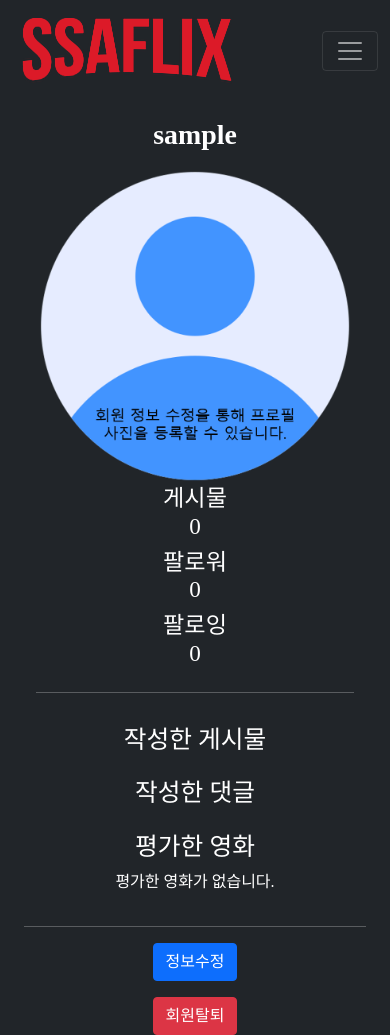
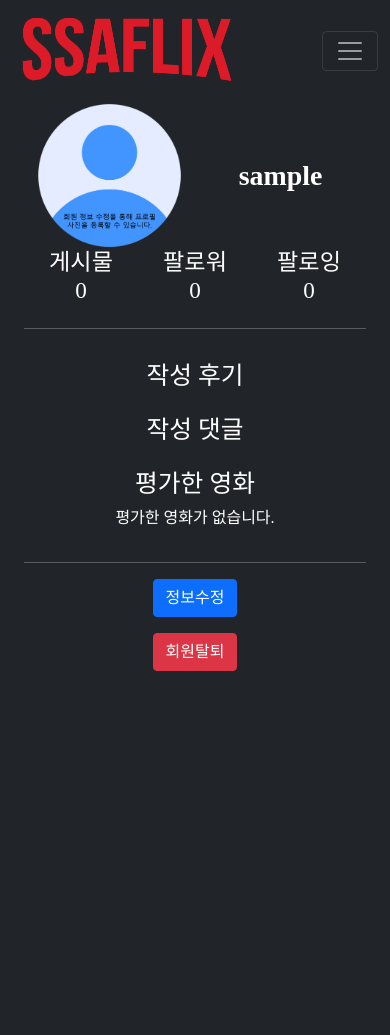
Before and after one commit to dannyp0930/ssaflix, a Django app: a page that uses templates/base.html in a window 390 px wide. After the commit the page ends 671 px from the top, so only its background shows below. Run offline with Django 3.2, Linux system fonts and the light colour scheme; the visitor is signed in with stand-in values (Sample User, id 1); data comes from the database, SQL or seed files in the repository; data that the repository does not hold is empty; some libraries are stand-ins or nearby versions.

Commit message:
Responsive

```diff
--- a/accounts/templates/accounts/change_password.html
+++ b/accounts/templates/accounts/change_password.html
@@ -1,5 +1,6 @@
 {% extends 'base.html' %}
 {% load bootstrap4 %}
+
 {% block content %}
   <h1 class="mt-3" style="text-align: center;">비밀번호 변경</h1>
   <form class="text-white" action="{% url 'accounts:change_password' %}" method="POST">
--- a/accounts/templates/accounts/profile.html
+++ b/accounts/templates/accounts/profile.html
@@ -1,24 +1,37 @@
 {% extends 'base.html' %}
 {% load static %}
 {% load bootstrap4 %}
+
 {% block content %}
-
-<div class="container justify-content-center" style="text-align: center">
-  <h1 class="mt-3 mb-3 fw-bold text-white">{{ person.username }}</h1>
-  <div class="container">
-    <div class="row">
-      <div class="col-md-3">
+  <div class="container justify-content-center text-white" style="text-align: center">
+    <header class="container">
+      <div class="row align-items-center">
+        <div class="col-6 col-md-3">
           {% if person.photo %}
-          <img style="border-radius: 50%" class="w-100 h-100" src="{{ person.photo.url }}" alt="profile img">
+            <img style="border-radius: 50%" class="img-fluid" src="{{ person.photo.url }}" alt="profile img">
           {% else %}
             <img class="w-100 h-100" src="{% static 'images/default_user.png' %}" alt="googleimg">
           {% endif %}
-        {% comment %} <img style="width: 70px; height: 70px;" src="{% static 'images/user.png' %}" alt="googleimg"> {% endcomment %}
         </div>
-      <div class="col-md-3 text-white">
+        <div class="col-6 col-md-3 fs-1 fw-bold">
+          {{ person.username }}
+          {% if request.user != person %}
+            <span>
+              <form id="follow-form">
+                {% csrf_token %}
+                {% if request.user in followers %}
+                  <button id="followBtn" class="btn btn-secondary btn-block"><i id="followIcon" class="fas fa-users-slash"></i></button>
+                {% else %}
+                  <button id="followBtn" class="btn btn-primary btn-block"><i id="followIcon" class="fas fa-user-friends"></i></button>
+                {% endif %}
+              </form>
+            </span>
+          {% endif %}
+        </div>
+        <div class="col-4 col-md-2">
           <h3>게시물 <br> {{ person.review_set.all|length}}</h3>
         </div>
-      <div class="col-md-3 text-white">
+        <div class="col-4 col-md-2">
           {% with followings=person.followings.all followers=person.followers.all %}
           <div id="is-same" data-person-id="{{ person.pk }}" data-user-id="{{ user.pk }}">
             <h3 class="m-0">팔로워 </h3>
@@ -28,61 +41,60 @@
           </div>
           {% endwith %}
         </div>
-      <div class="col-md-3 text-white">
+        <div class="col-4 col-md-2">
           {% with followings=person.followings.all followers=person.followers.all %}
           <div id="is-same" data-person-id="{{ person.pk }}" data-user-id="{{ user.pk }}">
           <div id="follow-cnt" style="font-size: 1.5rem">
               <h3>팔로잉 <br> {{ followings|length }} </h3>
             </div>
           </div>
-  <div>
-    {% if request.user != person %}
-      <div>
-        <form id="follow-form">
-            {% csrf_token %}
-            {% if request.user in followers %}
-              <button id="followBtn" class="btn btn-secondary btn-block"><i id="followIcon" class="fas fa-users-slash"></i></button>
-            {% else %}
-              <button id="followBtn" class="btn btn-primary btn-block"><i id="followIcon" class="fas fa-user-friends"></i></button>
-            {% endif %}
-        </form>
-      </div>
-      {% endif %}
-  </div>
           {% endwith %}
         </div>
       </div>
-    <hr style="color: white">
-  </div>
-  {% comment %} 팔로우 부분 {% endcomment %}
-
-  <div class="container text-white">
+    </header>
+    <hr>
+    <section class="container">
       <div class="row">
-      <div class="col-md-4">
-        <h2 class="mt-3 ">작성한 게시물</h2>
+        <div class="col-12 col-md-4">
+          <h2 class="mt-3 ">작성 후기</h2>
           {% for review in person.review_set.all %}
           <div>
-          <a class="text-decoration-none link-light fw-bold" href="{% url 'community:detail' review.pk %}">{{ review.title }}</a>
+            <a
+              href="{% url 'community:detail' review.pk %}"
+              class="text-decoration-none link-light fw-bold"
+            >
+            {{ review.title }}
+            </a>
             <i class="fas fa-heart" style="color:red"></i>
             {{ review.like_users.all | length}}
           </div>
           {% endfor %}
         </div>
-      <div class="col-md-4">
-        <h2 class="mt-3">작성한 댓글</h2>
+        <div class="col-12 col-md-4">
+          <h2 class="mt-3">작성 댓글</h2>
           {% for comment in person.comment_set.all %}
           <div>
-          <a class="text-decoration-none link-light fw-bold"  href="{% url 'community:detail' comment.review.pk %}">게시물 제목: {{ comment.review.title }}</a>
+            <a
+              href="{% url 'community:detail' comment.review.pk %}"
+              class="text-decoration-none link-light fw-bold"
+            >
+              게시물 제목: {{ comment.review.title }}
+            </a>
             <p>내 댓글: {{ comment.content }}</p>
           </div>
           {% endfor %}
         </div>
-      <div class="col-md-4">
+        <div class="col-12 col-md-4">
           <h2 class="mt-3">평가한 영화</h2>
           {% if movies %}
           {% for movie in movies.all %}
           <div>
+            <a
+              href="{% url 'movies:detail' movie.pk %}"
+              class="text-decoration-none link-light fw-bold"
+            >
               {{ movie.title}}
+            </a>
           </div>
           {% endfor %}
           {% else %}
@@ -90,8 +102,9 @@
           {% endif %}
         </div>
       </div>
-  </div>
-  <hr style="color: white">
+    </section>
+    <hr>
+    <footer>
       {% if request.user == person %}
         <div>
           <a class="btn btn-primary" href="{% url 'accounts:update' %}">정보수정</a>
@@ -101,12 +114,8 @@
           </form>
         </div>
       {% endif %}
+    </footer>
   </div>
-
-
-
-
-
   <script>
     const csrftoken = document.querySelector('[name=csrfmiddlewaretoken]').value
     const followForm = document.querySelector('#follow-form')
@@ -139,6 +148,5 @@
           })
       })
     }
-
   </script>
 {% endblock %}
--- a/community/templates/community/detail.html
+++ b/community/templates/community/detail.html
@@ -92,7 +92,7 @@
           <div class="col-2 col-md-1">
             <form action="{% url 'community:delete_comment' review.pk comment.pk %}" method="POST" class="d-inline">
               {% csrf_token %}
-              <input class="btn btn-link w-100 p-0 text-decoration-none text-danger" type="submit"  style="font-size: 13px;" value="삭제">
+              <input type="submit" class="btn btn-link w-100 p-0 text-decoration-none text-danger" style="font-size: 13px;" value="삭제">
             </form>
           </div>
         {% else %}
--- a/movies/views.py
+++ b/movies/views.py
@@ -1,4 +1,4 @@
-from django.db.models import Q
+from django.db.models import Q, Avg
 from django.shortcuts import render, redirect, get_object_or_404
 from django.views.decorators.http import require_POST, require_safe
 from django.contrib.auth.decorators import login_required
@@ -100,6 +100,7 @@ def index(request):
 def detail(request, movie_pk):
     movie = get_object_or_404(Movie, pk=movie_pk)
     ranks = movie.rank_set.all()
+    averatge_ranks = ranks.aggregate(Avg('rank'))['rank__avg']
     user_rank = ranks.filter(user_id=request.user, movie_id=movie_pk)
     rank_form = RankForm()
     context = {
@@ -107,6 +108,7 @@ def detail(request, movie_pk):
         'ranks': ranks,
         'rank_form': rank_form,
         'user_rank': user_rank,
+        'averatge_ranks': averatge_ranks,
     }
     return render(request, 'movies/detail.html', context)
 
--- a/templates/base.html
+++ b/templates/base.html
@@ -9,8 +9,6 @@
   <title>SSAFLIX</title>
   <script src="https://unpkg.com/axios/dist/axios.min.js"></script>
   <script src="https://kit.fontawesome.com/249a90cc04.js" crossorigin="anonymous"></script>
-  {% comment %} <link rel="stylesheet" href="https://maxcdn.bootstrapcdn.com/bootstrap/3.3.2/css/bootstrap.min.css">
-  <link rel="stylesheet" href="https://maxcdn.bootstrapcdn.com/bootstrap/3.3.2/css/bootstrap-theme.min.css"> {% endcomment %}
   <link rel="stylesheet" href="{% static 'css/style.css' %}">
   <link rel="shortcut icon" href="{% static 'images/favicon3.ico' %}">
 </head>
@@ -18,8 +16,6 @@
       {% if user.is_authenticated %}
       <div class="container-fluid" >
         <a href="{% url 'movies:index'%}"><img class="h-10 w-10" src="{% static 'images/SSAFLIX.png' %}" alt="logo"></a>
-        {% comment %} <img class="h-10 w-10" src="{% static 'images/SSAFLIX.png' %}" alt="logo"> {% endcomment %}
-        {% comment %} <a class="navbar-brand" href="#">Hello, {{ user.username }}</a> {% endcomment %}
         <button class="navbar-toggler" type="button" data-bs-toggle="collapse" data-bs-target="#navbarScroll" aria-controls="navbarScroll" aria-expanded="false" aria-label="Toggle navigation">
           <span class="navbar-toggler-icon"></span>
         </button>
@@ -35,8 +31,6 @@
               <ul class="dropdown-menu" aria-labelledby="navbarScrollingDropdown">
                 <li><a class="dropdown-item" href="{% url 'community:index'%}">Reviews</a></li>
                 <li><a class="dropdown-item" href="{% url 'community:create'%}">Create Review</a></li>
-                {% comment %} <li><hr class="dropdown-divider"></li>
-                <li><a class="dropdown-item" href="#">Something else here</a></li> {% endcomment %}
               </ul>
             </li>
             <li class="nav-item dropdown">
@@ -49,7 +43,7 @@
                 <li><a class="dropdown-item" href="{% url 'community:create'%}">
                   <form action="{% url 'accounts:logout' %}" method="POST">
                     {% csrf_token %}
-                    <input class="btn btn-dark" type="submit" value="Logout">
+                    <input class="btn btn-link text-decoration-none text-dark p-0" type="submit" value="Logout">
                   </form>
                 </a></li>
               </ul>
@@ -58,15 +52,8 @@
           <form class="d-flex" action="{% url 'movies:search' %}" method="post">
             {% csrf_token %}
             <input class="form-control m-2" type="search" placeholder="제목을 입력하세요.." aria-label="Search" name="q" value="{{q}}">
-            {% comment %} <input type="submit" value="검색"> {% endcomment %}
             <button class="btn btn-secondary m-2" type="submit"><i class="fas fa-search"></i></button>
           </form>
-          {% comment %} <form class="form-inline my-2 my-lg-0 mx-5" action="{% url 'movies:search' %}" method="post">
-            {% csrf_token %}
-              <input class="form-control mr-sm-2" type="search" placeholder="제목을 입력하세요.." aria-label="Search" name="q" value="{{q}}">
-              <button class="btn btn-secondary my-2 my-sm-0" type="submit"><i class="fas fa-search"></i></button>
-          </form>
-        </div> {% endcomment %}
       </div>
       {% else %}
         <a class="mx-3 text-decoration-none text-white" href="{% url 'accounts:login' %}">Home</a>
@@ -74,24 +61,6 @@
         <a class="mx-3 text-decoration-none text-white" href="{% url 'accounts:login' %}">Login</a>
       {% endif %}
     </nav>
-    {% comment %} <nav class="navbar justify-content-around" style="background-color: #696969;">
-      {% if user.is_authenticated %}
-      <h3 class="mx-3 text-white">Hello, {{ user.username }}</h3>
-      <a class="text-decoration-none text-white" href="{% url 'accounts:profile' user %}">Profile<a>
-      <a class="text-decoration-none text-white" href="{% url 'movies:index'%}">Home</a>
-      <a class="text-decoration-none text-white" href="{% url 'community:index'%}">Community</a>
-      <a class="text-decoration-none text-white" href="{% url 'community:create'%}">New Review</a>
-      <a class="text-decoration-none text-white" href="{% url 'movies:recommended' %}">Recommended</a>
-      <form class="mx-3" action="{% url 'accounts:logout' %}" method="POST">
-        {% csrf_token %}
-        <input class="btn btn-dark" type="submit" value="Logout">
-      </form>
-      {% else %}
-        <a class="text-decoration-none text-white" href="{% url 'accounts:signup' %}">Signup</a>
-        <a class="mx-3 text-decoration-none text-white" href="{% url 'accounts:login' %}">Login</a>
-      {% endif %}
-    </nav> {% endcomment %}
-{% comment %} background-color: #a9a9a9; {% endcomment %}
 <body class="bg-dark">
   <div class="container">
     {% block content %}
```
Also changed, not shown: accounts/templates/accounts/login.html (+0 -17 lines), accounts/templates/accounts/signup.html (+0 -10 lines), movies/templates/movies/detail.html (+22 -13 lines), movies/templates/movies/index.html (+5 -41 lines). Lines whose indentation alone changed are shown as unchanged.
